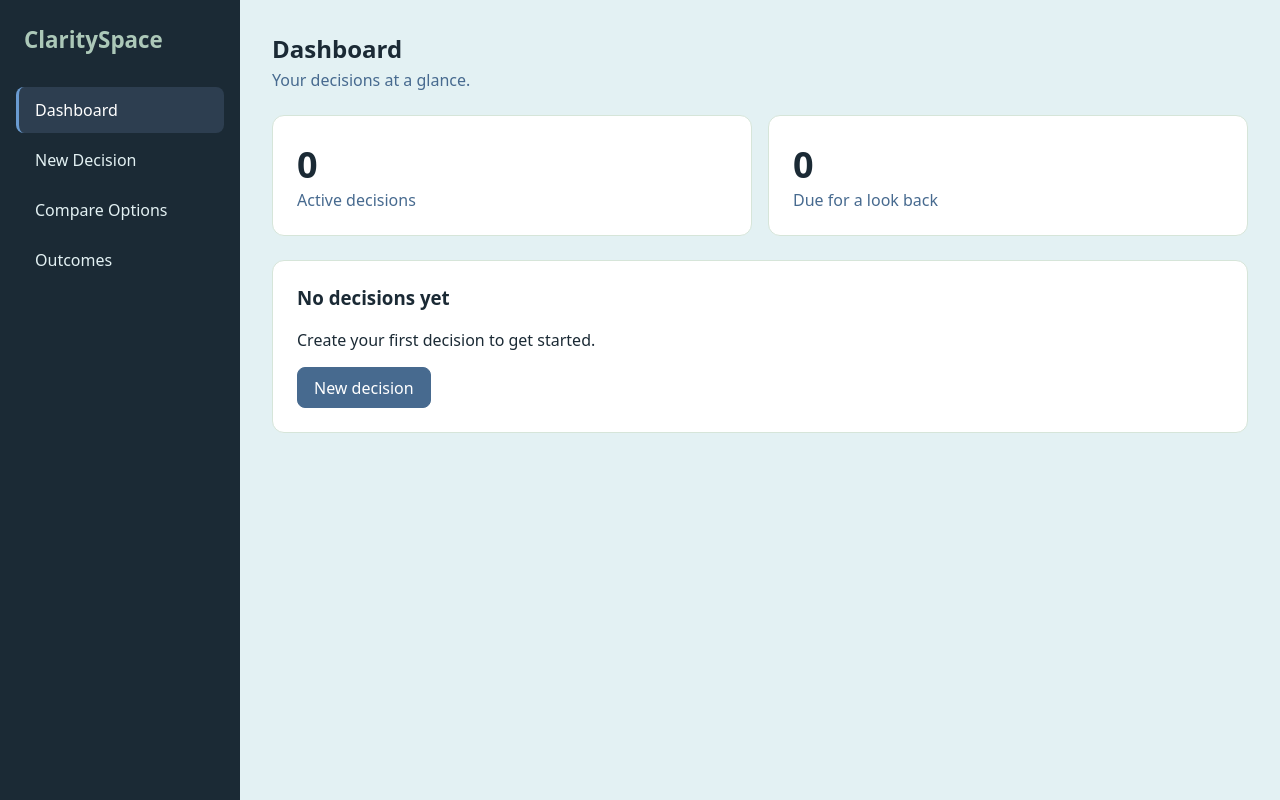
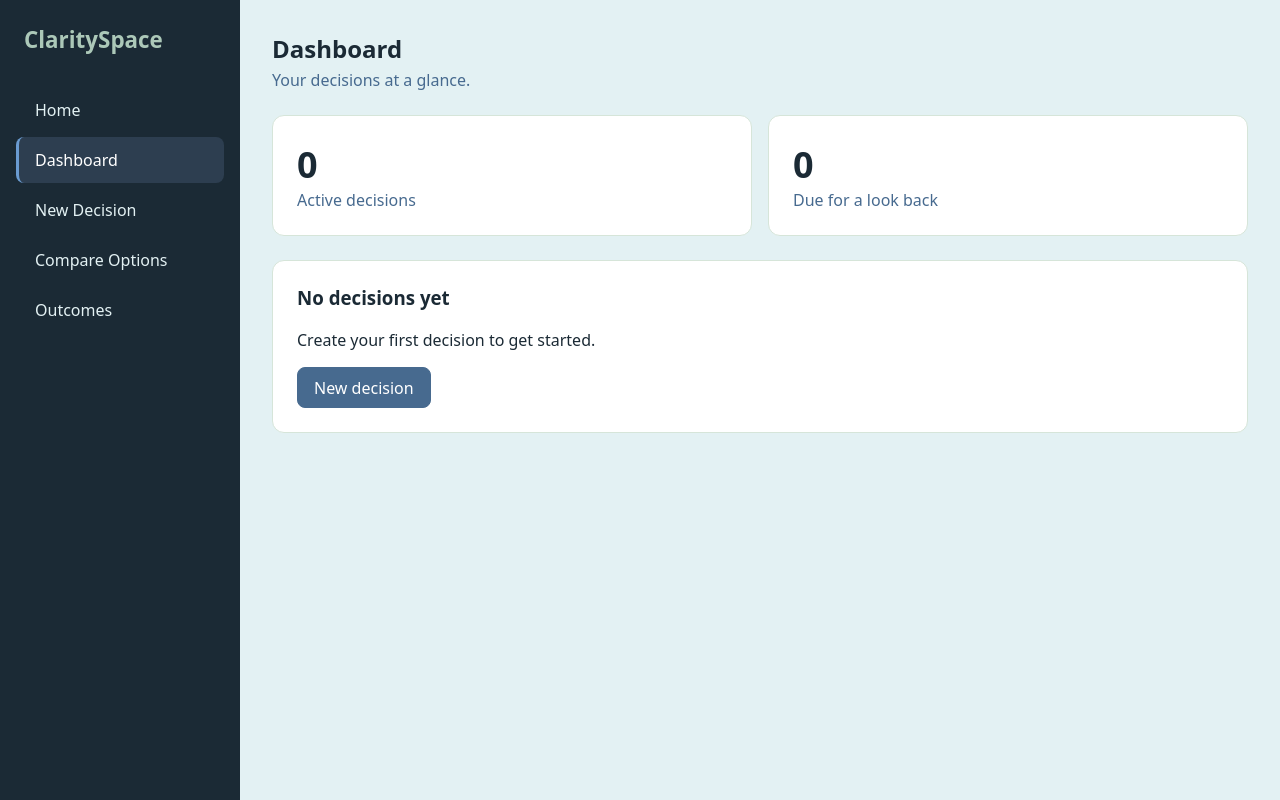
Before and after one commit to sonalstack330/ClaritySpace, a React app in the folder frontend/: page / in a window 1280 px wide. Built offline with nearby package versions, Linux system fonts and the light colour scheme; the HTML template or start-up script is replaced by a standard one.

Commit message:
Add Home to the sidebar menu

```diff
--- a/frontend/src/components/Sidebar.jsx
+++ b/frontend/src/components/Sidebar.jsx
@@ -1,4 +1,5 @@
 const menuItems = [
+  { id: 'home', label: 'Home' },
   { id: 'dashboard', label: 'Dashboard' },
   { id: 'new-decision', label: 'New Decision' },
   { id: 'compare', label: 'Compare Options' },
```
